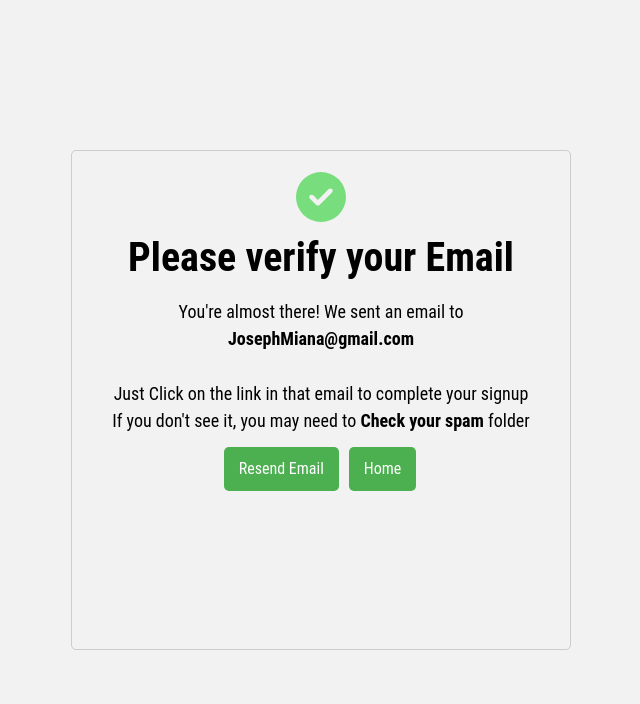
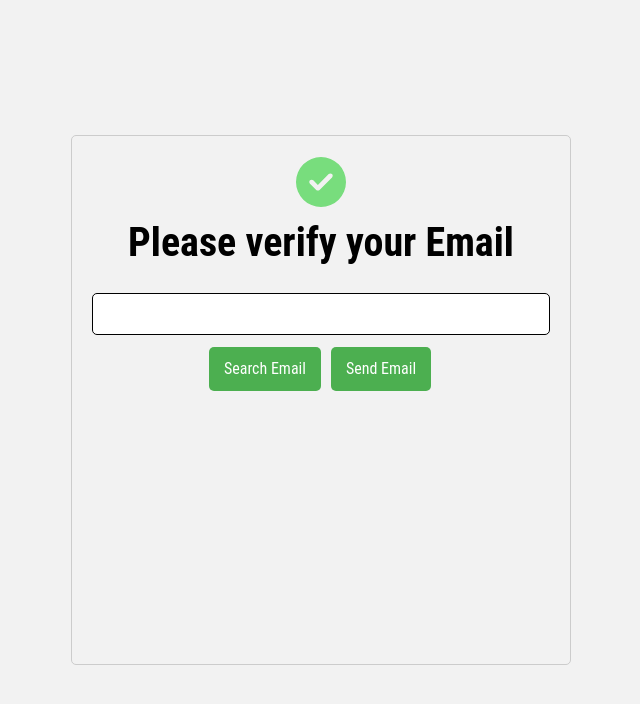
Before and after one commit to josephmiana/next-js-hris, a Next.js app: page /verification in a window 1280 px wide. Shown: the top 704 px of the page, without its empty margins (319-959 px from the left). Built offline with nearby package versions, Linux system fonts and the light colour scheme.

Commit message:
added feature

```diff
--- a/src/app/adminstyles/admin1.css
+++ b/src/app/adminstyles/admin1.css
@@ -406,10 +406,7 @@ color: #ffffff;
   top: 10%;
   left: 75%;
 }
-.next:hover{
-  background-color: #666;
 
-}
 .previous:hover{
   background-color: #666;
 }
--- a/src/app/adminstyles/reports.css
+++ b/src/app/adminstyles/reports.css
@@ -329,6 +329,7 @@ margin: 8px 7px;
   position: relative;
   padding: 8px;
   top: -10px;
+  width: 150%;
   font-size: 16px;
   border: 1px solid #ccc;
   border-radius: 4px;
--- a/src/app/report/page.tsx
+++ b/src/app/report/page.tsx
@@ -501,9 +501,7 @@ const [fileData, setFileData] = useState<FileType[]>([]);
           <div className="search-form">
             <form>
               <input type="text" id="search-input" placeholder="Type your name" onChange={(e) => setPayslipName(e.target.value)}/>
-              <button type="button" onClick={() => {}}>
-                Search
-              </button>
+
             </form>
           </div>
           <div id="content">
@@ -597,9 +595,7 @@ const [fileData, setFileData] = useState<FileType[]>([]);
                 onChange={(e) => setName(e.target.value)}
                 placeholder="Type your name"
               />
-              <button type="button" onClick={() => {}}>
-                Search
-              </button>
+
             </form>
           </div>
           <div id="content">
@@ -691,9 +687,7 @@ const [fileData, setFileData] = useState<FileType[]>([]);
           <div className="search-form">
             <form>
               <input type="text" id="search-input" />
-              <button type="button" onClick={() => {}}>
-                Search
-              </button>
+
             </form>
           </div>
 
--- a/src/app/verification/page.tsx
+++ b/src/app/verification/page.tsx
@@ -78,15 +78,14 @@ export default function Verify()
          <p>  <FontAwesomeIcon icon={ faCheckCircle} className="fas-verify" /></p>
 
         <h2 className="label"> Please verify your Email</h2>
-        <p>You&apos;re almost there! We sent an email to <strong>JosephMiana@gmail.com</strong></p>
-        <p><br/> Just Click on the link in that email to complete your signup <br/> If you don&apos;t see it, you may need to <strong>Check your spam</strong> folder</p>
 
 
+       <input type= "text"></input>
         <button className="button" type="button" onClick={sendEmail}>
-          Resend Email
+          Search Email
         </button>
-       <a href="/login"><button className="button" type="button" >
-          Home
+       <a ><button className="button" type="button" >
+         Send Email
         </button></a>
 
       </div>
--- a/src/styles/verify.css
+++ b/src/styles/verify.css
@@ -6,7 +6,7 @@
   padding: 20px;
   border: 1px solid #ccc;
   border-radius: 5px;
-  height: 500px;
+  height: 530px;
   text-align: center;
 }
 
@@ -22,7 +22,7 @@ p{
   margin: 1px 5px;
 }
 
-.input {
+input {
   width: 100%;
   padding: 8px;
   position: relative;
```
